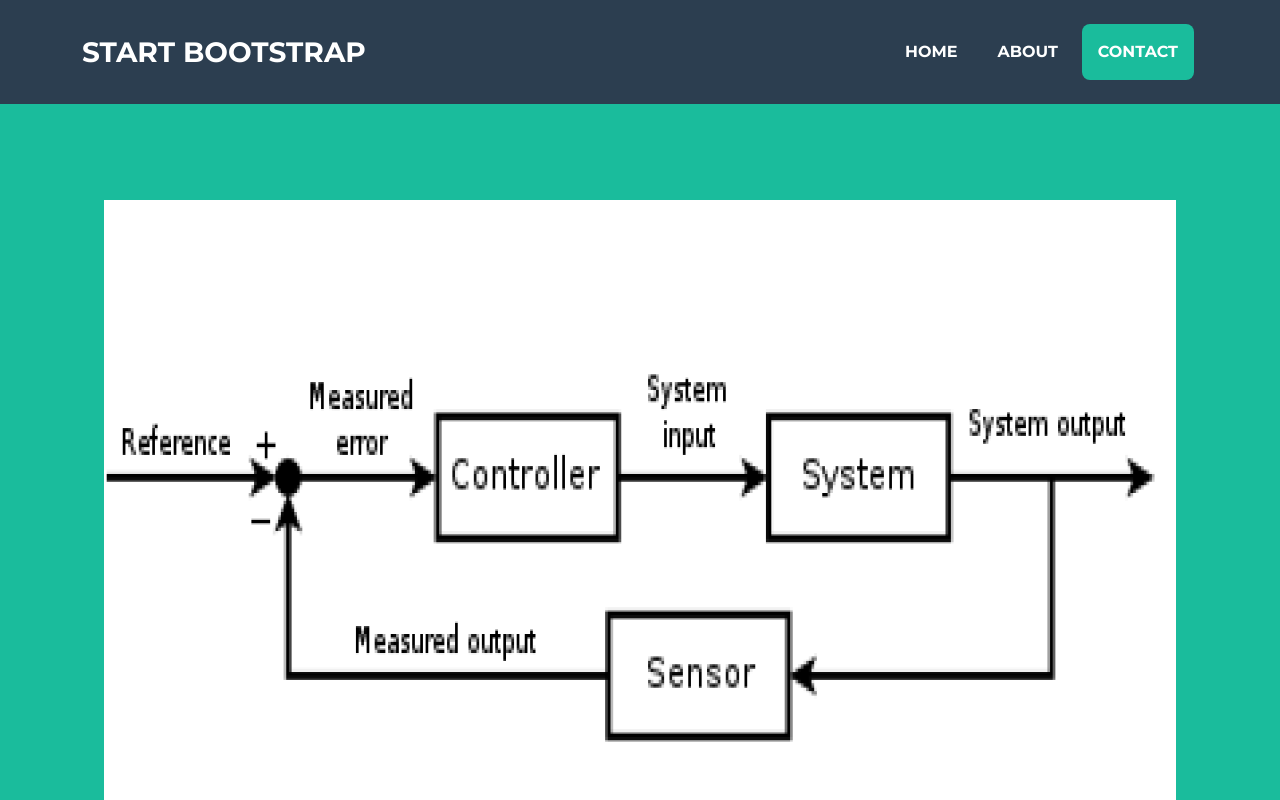
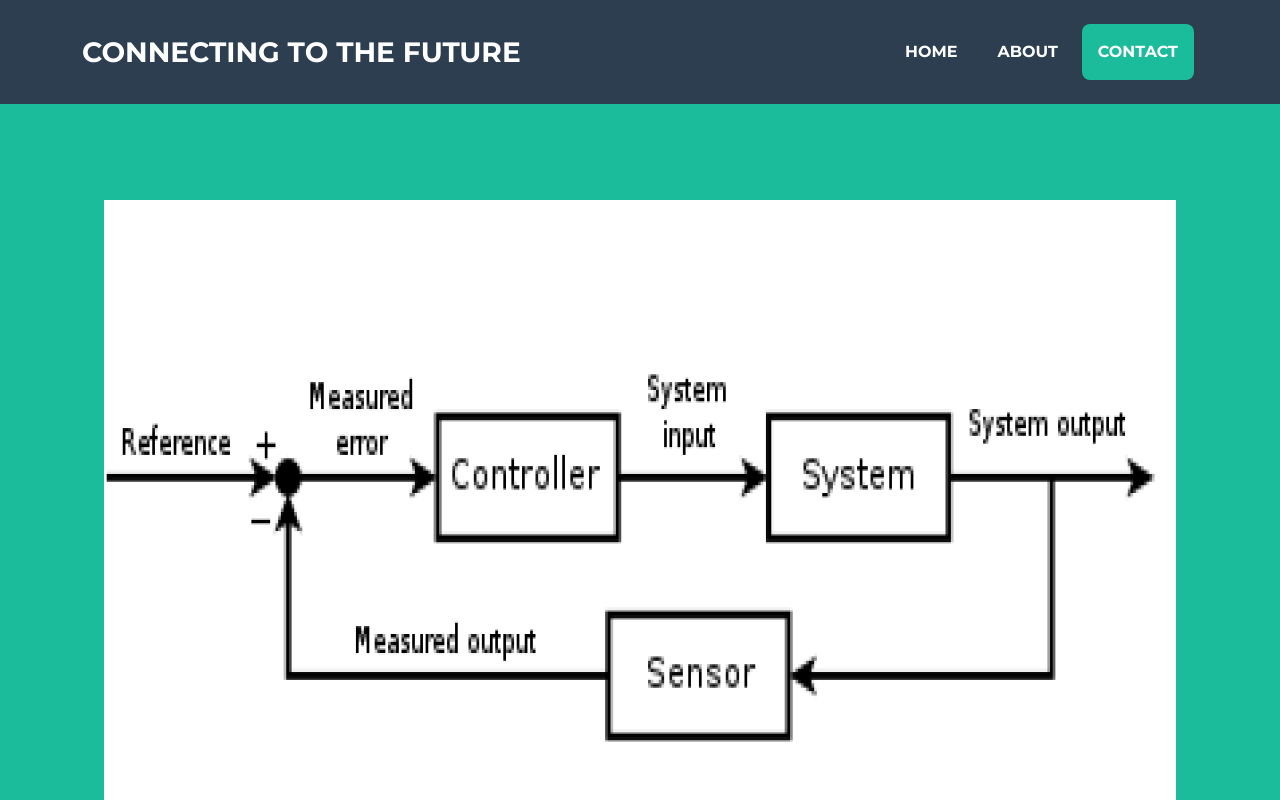
Before and after one commit to kle18/kle18.github.io, a website: page docs/index.html in a window 1280 px wide. Shown: the top 800 px of the page. Drawn offline with nearby package versions, Linux system fonts and the light colour scheme; files whose address does not match are found by name.

Commit message:
Update index.html

```diff
--- a/docs/index.html
+++ b/docs/index.html
@@ -20,7 +20,7 @@
         <!-- Navigation-->
         <nav class="navbar navbar-expand-lg bg-secondary text-uppercase fixed-top" id="mainNav">
             <div class="container">
-                <a class="navbar-brand" href="#page-top">Start Bootstrap</a>
+                <a class="navbar-brand" href="#page-top">Connecting to the Future</a>
                 <button class="navbar-toggler text-uppercase font-weight-bold bg-primary text-white rounded" type="button" data-bs-toggle="collapse" data-bs-target="#navbarResponsive" aria-controls="navbarResponsive" aria-expanded="false" aria-label="Toggle navigation">
                     Menu
                     <i class="fas fa-bars"></i>
```
